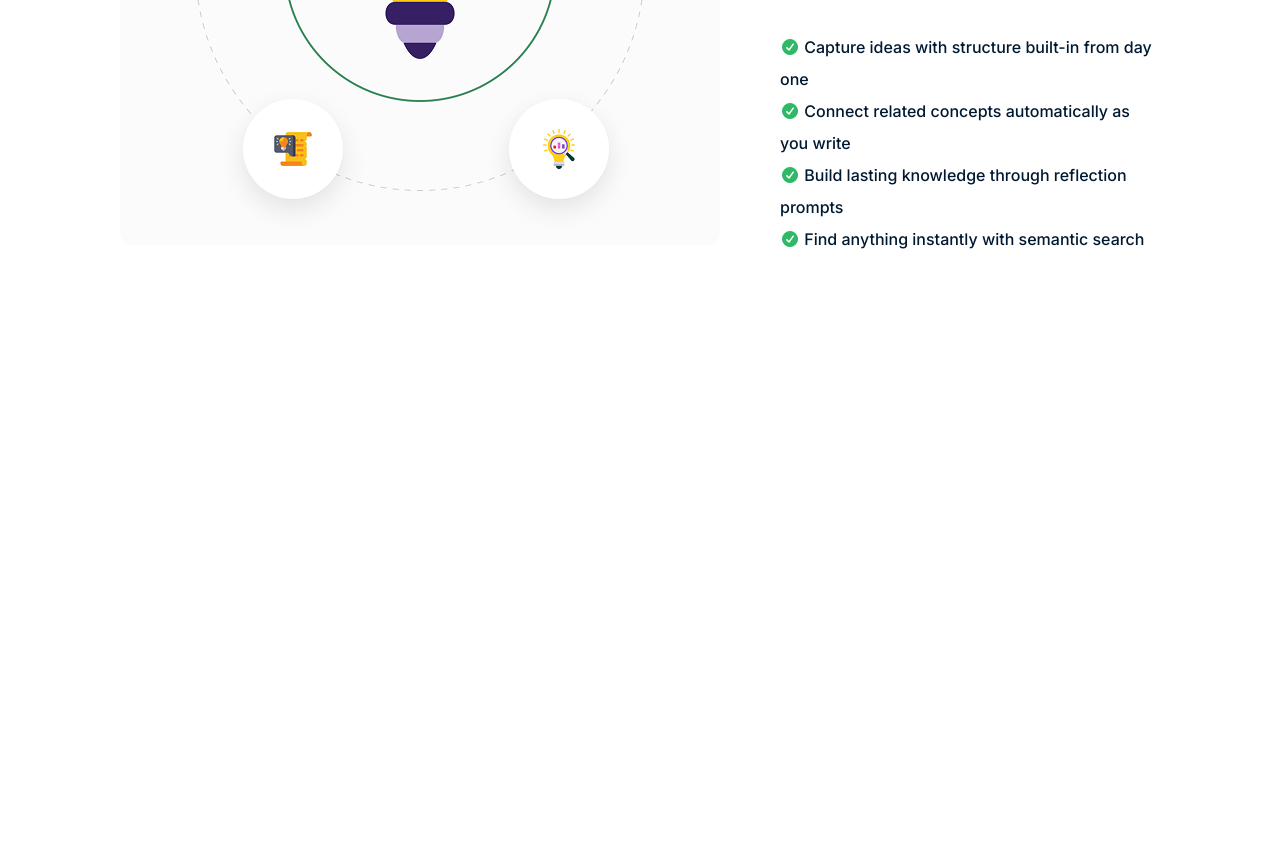
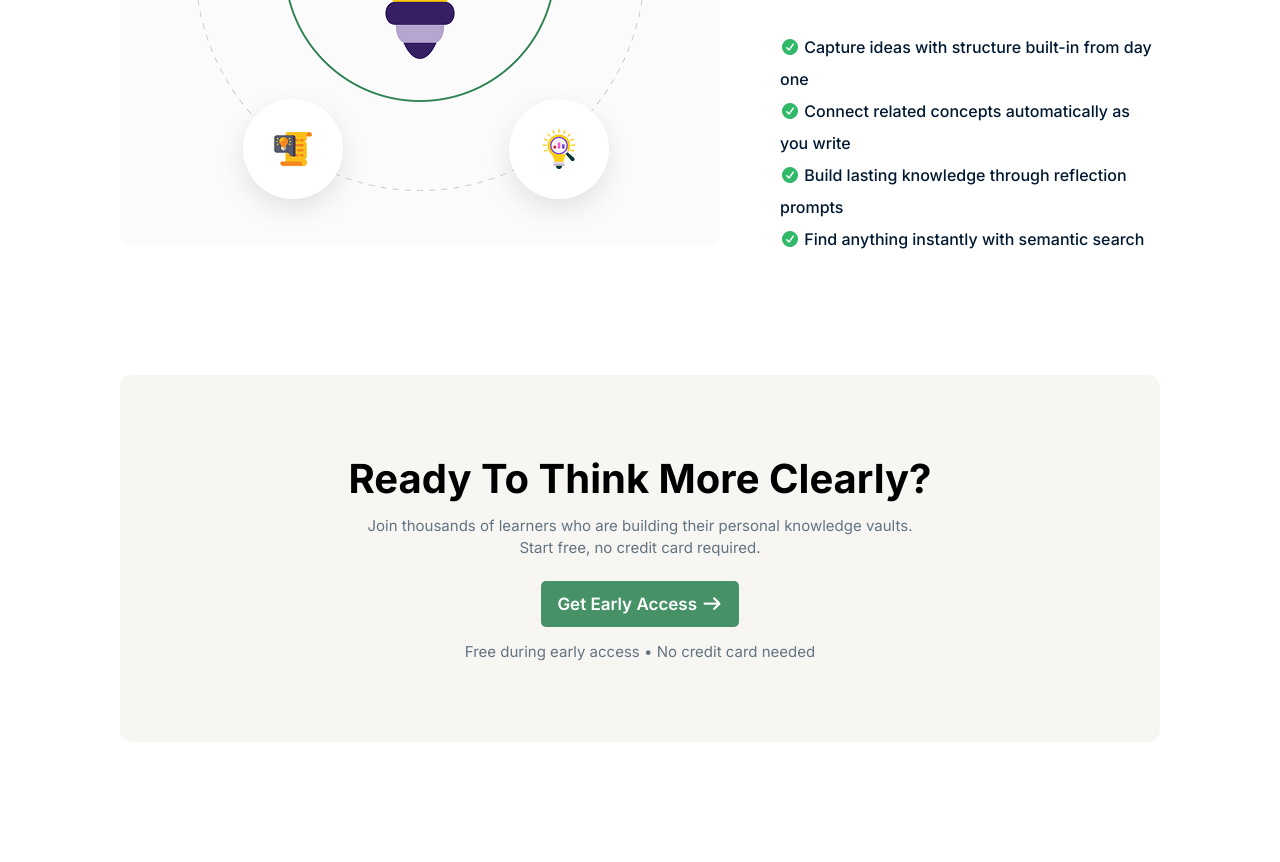
Before and after one commit to nafisanowshad/B13-A001-code, a plain HTML site: page index.html in a window 1280 px wide. Shown: the part 1598-2460 px from the top of the page. Before the commit the page ends 1973 px from the top, so only its background shows below. Drawn offline with Linux system fonts and the light colour scheme.

Commit message:
early access section added

```diff
--- a/index.html
+++ b/index.html
@@ -88,10 +88,24 @@
                     link, and summary becomes part of an interconnected web of understanding.</p>
                 <ul>
                     <li><i class="fa-solid fa-circle-check"></i> Capture ideas with structure built-in from day one</li>
-                    <li><i class="fa-solid fa-circle-check"></i> Connect related concepts automatically as you write</li>
+                    <li><i class="fa-solid fa-circle-check"></i> Connect related concepts automatically as you write
+                    </li>
                     <li><i class="fa-solid fa-circle-check"></i> Build lasting knowledge through reflection prompts</li>
                     <li><i class="fa-solid fa-circle-check"></i> Find anything instantly with semantic search</li>
                 </ul>
+            </div>
+        </section>
+
+        <section class="early-access-section">
+            <div class="early-access-container">
+                <div class="top-content">
+                    <h2>Ready to think more clearly?</h2>
+                    <p>Join thousands of learners who are building their personal knowledge vaults.<br>Start free, no credit card required.</p>
+                </div>
+                <div class="bottom-content">
+                    <button class="btn5">Get Early Access <i class="fa-solid fa-arrow-right"></i></button>
+                    <p>Free during early access • No credit card needed</p>
+                </div>
             </div>
         </section>
 
--- a/style.css
+++ b/style.css
@@ -48,7 +48,8 @@
 
 .nav-container .btn,
 .hero-container .btn3,
-.hero-container .btn4 {
+.hero-container .btn4,
+.bottom-content .btn5 {
   font-family: "Inter", sans-serif;
   background: rgba(70, 145, 101, 1);
   color: #ffffff;
@@ -56,7 +57,7 @@
   border: none;
   font-size: 17px;
   font-weight: 600;
-  padding: 12px 16px;
+  padding: 13px 16px;
   line-height: auto;
   cursor: pointer;
 }
@@ -216,7 +217,7 @@
   text-align: center;
 }
 
-.brain-section{
+.brain-section {
   font-family: "Inter", sans-serif;
   padding: 120px 120px;
   display: flex;
@@ -225,11 +226,11 @@
   gap: 60px;
 }
 
-.brain-section img{
+.brain-section img {
   border-radius: 12px;
 }
 
-.box-right h4{
+.box-right h4 {
   color: rgba(70, 145, 101, 1);
   font-size: 15px;
   font-weight: 500;
@@ -237,7 +238,7 @@
   text-transform: uppercase;
 }
 
-.box-right h2{
+.box-right h2 {
   color: var(--Color, rgba(0, 25, 49, 1));
   font-size: 48px;
   font-weight: 700;
@@ -247,7 +248,7 @@
   margin-top: 16px;
 }
 
-.box-right p{
+.box-right p {
   color: rgba(98, 115, 130, 1);
   font-size: 16px;
   font-weight: 400;
@@ -256,10 +257,47 @@
   margin-bottom: 34px;
 }
 
-.box-right ul{
+.box-right ul {
   list-style: none;
   color: rgba(0, 25, 49, 1);
   font-size: 16px;
   font-weight: 500;
   line-height: 32px;
 }
+
+.early-access-section {
+  font-family: "Inter", sans-serif;
+  padding: 0 120px 120px 120px;
+  text-align: center;
+}
+
+.early-access-container {
+  padding: 80px 40px;
+  border-radius: 12px;
+  background: rgba(247, 246, 242, 1);
+}
+
+.top-content h2 {
+  font-size: 40px;
+  font-weight: 700;
+  line-height: 48px;
+  font-style: bold;
+  text-transform: capitalize;
+  margin-bottom: 12px;
+}
+
+.top-content p {
+  color: rgba(98, 115, 130, 1);
+  font-size: 15px;
+  font-weight: 400;
+  line-height: 22px;
+  margin-bottom: 22px;
+}
+
+.bottom-content p {
+  margin-top: 15px;
+  color: rgba(98, 115, 130, 1);
+  font-size: 15px;
+  font-weight: 400;
+  line-height: 20px;
+}
```
Lines whose indentation alone changed are shown as unchanged.
